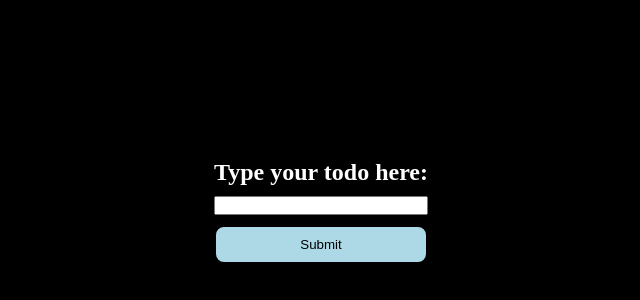
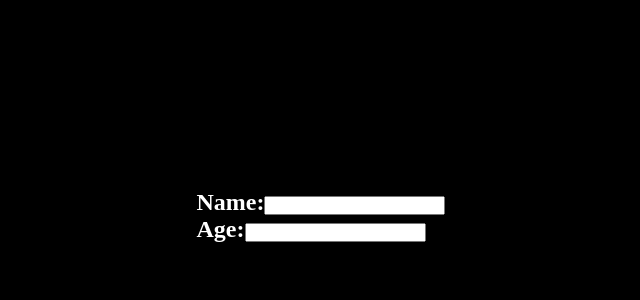
Before and after one commit to Sushey01/50-Hour-React-Challenge, a React (Vite) app: page / in a window 1280 px wide. Shown: the part 184-484 px from the top of the page, without its empty margins (319-959 px from the left). Built offline with nearby package versions, Linux system fonts and the light colour scheme.

Commit message:
Day8Continaution

```diff
--- a/src/App.jsx
+++ b/src/App.jsx
@@ -12,6 +12,7 @@ import ContentCopy from "./components/Day5EventsHandling/ContentCopy";
 import Events from "./components/Day5EventsHandling/Events";
 import CountState from "./components/Day6StateAndHooks/CountState";
 import FriendsStateArray from "./components/Day6StateAndHooks/FriendsStateArray";
+import Profile from "./components/Day6StateAndHooks/Profile";
 import Expressions from "./components/Expressions";
 import Footer from "./components/Footer"
 import Greet from "./components/Greet"
@@ -93,7 +94,8 @@ const App = () =>{
       <CountState/>
       <FriendsStateArray/>
       <Counter/> */}
-      <Todo />
+      {/* <Todo /> */}
+      <Profile />
      </div>
 
     </section>
--- a/src/components/Day6StateAndHooks/Profile.jsx
+++ b/src/components/Day6StateAndHooks/Profile.jsx
@@ -1,10 +1,34 @@
-import React from 'react'
+import React, { useState } from 'react'
 
 const Profile = () => {
+    const [profile, setProfile] = useState({
+      name:"",
+      age:"",
+    })
 
+
+    function handleChange(e){
+      setProfile({
+        ...profile,
+        name:e.target.value
+      })
+    }
   return (
     <div>
-
+    <h1>Name:
+      <input
+      type="text"
+      value={profile.name}
+      onChange={(e)=>{handleChange(e)}}
+      />
+      </h1>
+      <h2>Age:
+        <input
+        type='number'
+        value={profile.age}
+        onChange={(e)=>{handleChange(e)}}
+        />
+        </h2>
     </div>
   )
 }
```
